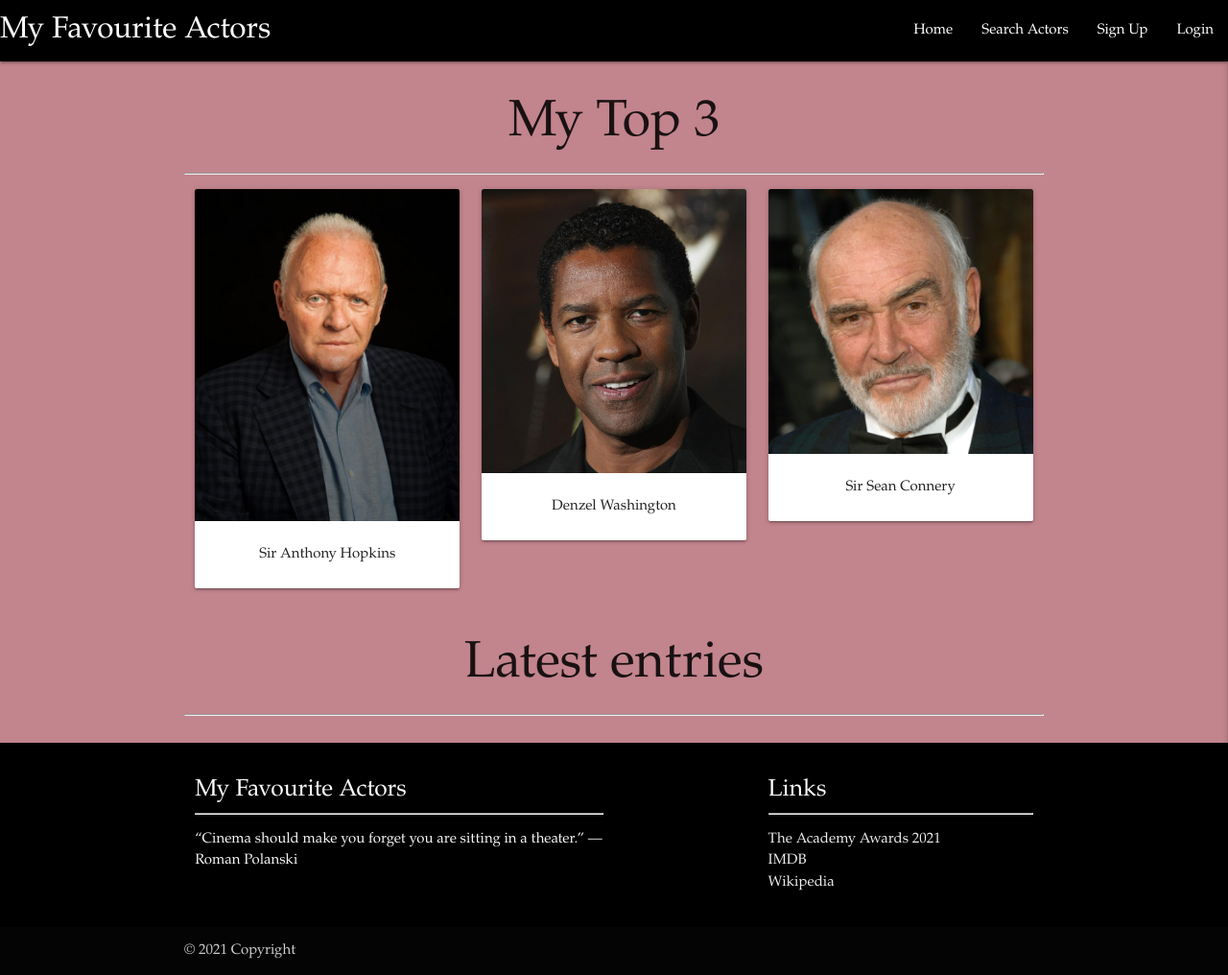
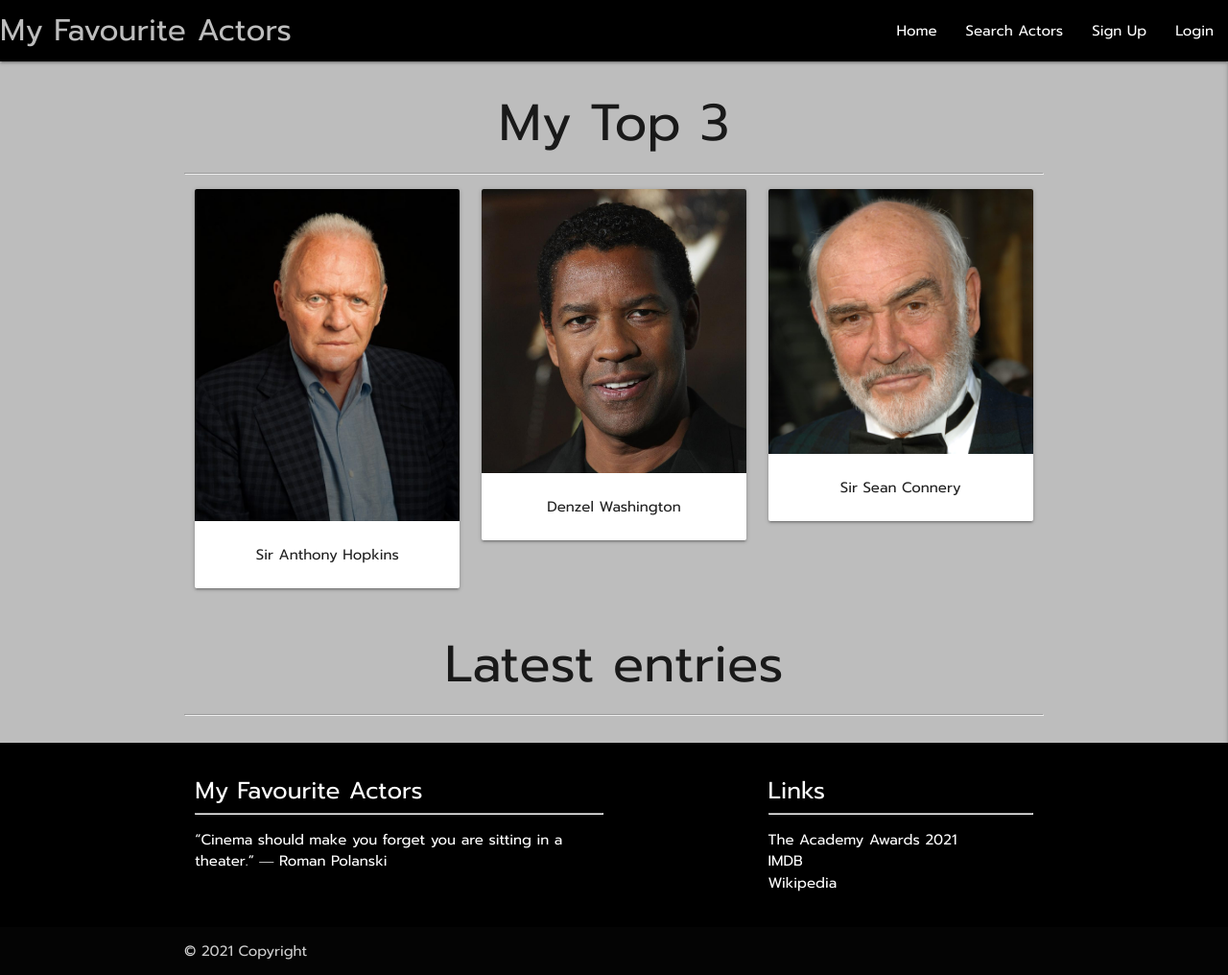
Before and after one commit to Code-Institute-Submissions/LucasCegielski-MS3-Favourite-Actors_OctResub, a Flask app: page /home in a window 1280 px wide. Shown: the whole page at 96% size. Run offline with Flask 2, Linux system fonts and the light colour scheme; data that the repository does not hold is empty; some libraries are stand-ins or nearby versions.

Commit message:
add style to home page and comments to app.py

```diff
--- a/app.py
+++ b/app.py
@@ -38,6 +38,7 @@ def actor(actor_id):
     return render_template("actors.html", actors=actors)
 
 
+# Search functionality
 @app.route("/search", methods=["GET", "POST"])
 def search():
     query = request.form.get("query")
@@ -68,6 +69,7 @@ def signup():
     return render_template("signup.html")
 
 
+# Login functionality
 @app.route("/login")
 @app.route("/login", methods=["GET", "POST"])
 def login():
@@ -126,6 +128,7 @@ def add_actors():
     return render_template("add_actors.html")
 
 
+# Edit actor functionality
 @app.route("/edit_actors/<actors_id>", methods=["GET", "POST"])
 def edit_actors(actors_id):
     if request.method == "POST":
@@ -145,6 +148,7 @@ def edit_actors(actors_id):
     return render_template("edit_actors.html", actor=actor)
 
 
+# Delete actor functionality
 @app.route("/delete_actor/<actor_id>")
 def delete_actor(actor_id):
     mongo.db.actors.remove({"_id": ObjectId(actor_id)})
--- a/static/css/style.css
+++ b/static/css/style.css
@@ -1,8 +1,31 @@
+/*--- General ---*/
+
 body {
-    background-color: #C2848D;
-    font-family: Garamond;
+    background-color: #bdbdbd;
+    font-family: Prompt;
+    font-weight: 400;
 }
 
+/*--- Navbar ---*/
+
+nav .brand-logo:hover {
+    color:#bdbdbd;
+}
+
+nav ul a:hover {
+    color: #bdbdbd;
+}
+
+}
 .flashes h4 {
     line-height: 2;
 }
+
+/*--- Footer ---*/
+
+footer ul a {
+    color: #fff
+}
+footer ul a:hover {
+    color: #bdbdbd;
+}
--- a/templates/base.html
+++ b/templates/base.html
@@ -6,7 +6,7 @@
     <meta name="viewport" content="width=device-width, initial-scale=1.0">
     <link href="https://fonts.googleapis.com/icon?family=Material+Icons" rel="stylesheet" type="text/css">
     <link rel="stylesheet" href="https://cdnjs.cloudflare.com/ajax/libs/materialize/1.0.0/css/materialize.min.css" type="text/css">
-    <link href="https://fonts.googleapis.com/css2?family=EB+Garamond&display=swap" rel="stylesheet">
+    <link href="https://fonts.googleapis.com/css2?family=Prompt&display=swap" rel="stylesheet">
     <link rel="stylesheet" href="{{ url_for('static', filename='css/style.css') }}" type="text/css">
     {% block styles %}
     {% endblock %}
@@ -75,7 +75,7 @@
                 <div class="col l6 s12">
                     <h5 class="white-text">My Favourite Actors</h5>
                     <hr>
-                    <p class="grey-text text-lighten-4">“Cinema should make you forget
+                    <p class="white-text">“Cinema should make you forget
                         you are sitting in a theater.”
                         ― Roman Polanski</p>
                 </div>
@@ -83,11 +83,11 @@
                     <h5 class="white-text">Links</h5>
                     <hr>
                     <ul>
-                        <li><a class="grey-text text-lighten-3" href="https://www.oscars.org/oscars/ceremonies/2021"
+                        <li><a href="https://www.oscars.org/oscars/ceremonies/2021"
                                 target="_blank">The Academy Awards 2021</a></li>
-                        <li><a class="grey-text text-lighten-3" href="https://www.imdb.com/"
+                        <li><a href="https://www.imdb.com/"
                                 target="_blank">IMDB</a></li>
-                        <li><a class="grey-text text-lighten-3" href="https://en.wikipedia.org/wiki/Main_Page"
+                        <li><a href="https://en.wikipedia.org/wiki/Main_Page"
                                 target="_blank">Wikipedia</a></li>
                     </ul>
                 </div>
```
